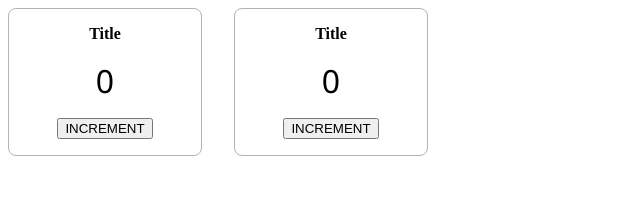
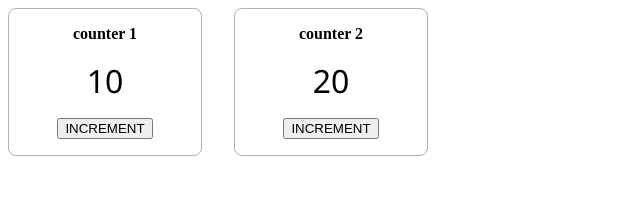
Before and after one commit to amir3321/react-learn, a React (Vite) app: page / in a window 1280 px wide. Shown: the top 206 px of the page, without its empty margins (0-640 px from the left). Built offline with nearby package versions, Linux system fonts and the light colour scheme.

Commit message:
Add Props

```diff
--- a/src/App.tsx
+++ b/src/App.tsx
@@ -1,28 +1,14 @@
-import {type  ReactNode,useState } from "react";
+import {type  ReactNode } from "react";
 import "./App.css";
+import { Counter } from "./component/Counter/Counter";
 
  export default function App() : ReactNode {
 
   return(
    <div className="app">
-   <Counter/>
-   <Counter/>
+   <Counter title="counter 1" baseCount={10}/>
+   <Counter title="counter 2" baseCount={20}/>
 
   </div>
   )
 }
-
-export function Counter(): ReactNode{
-  const [count,setCount]=useState(0)
-const clickHandler=():void=>{
-  setCount(old=>old+1);
-}
-  return(
-    <div className="counter">
-      <div className="title">Title</div>
-      <div className="count">{count}</div>
-      <button className="increment" onClick={clickHandler}>Increment</button>
-    </div>
-  )
-
-}
--- /dev/null
+++ b/src/component/Counter/Counter.tsx
@@ -0,0 +1,20 @@
+import { useState, type ReactNode } from "react";
+
+type Props ={
+    title:string;
+    baseCount :number;
+}
+export function Counter(props:Props): ReactNode{
+  const [count,setCount]=useState(0)
+const clickHandler=():void=>{
+  setCount(old=>old+1);
+}
+  return(
+    <div className="counter">
+      <div className="title">{props.title}</div>
+      <div className="count">{count+props.baseCount}</div>
+      <button className="increment" onClick={clickHandler}>Increment</button>
+    </div>
+  )
+
+}
```
Also changed, not shown: src/component/Counter/Counter.css (added).
